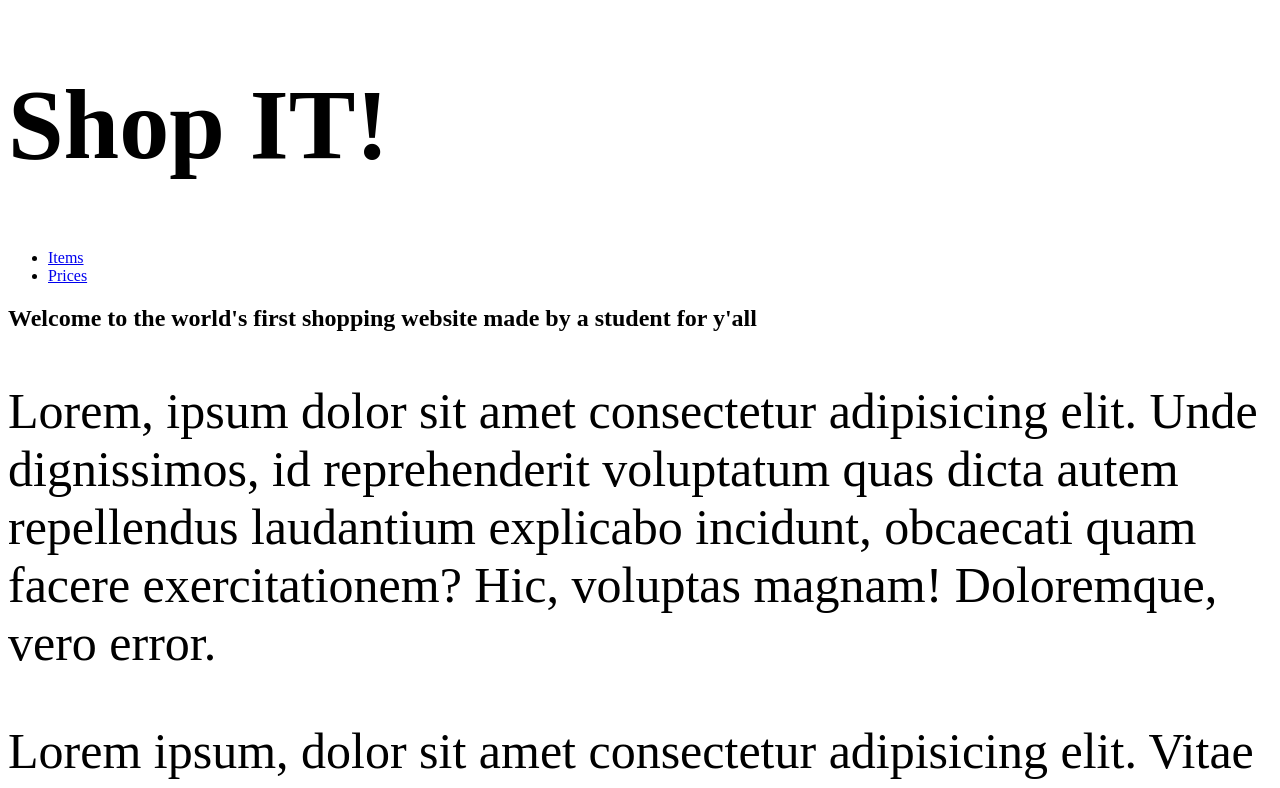
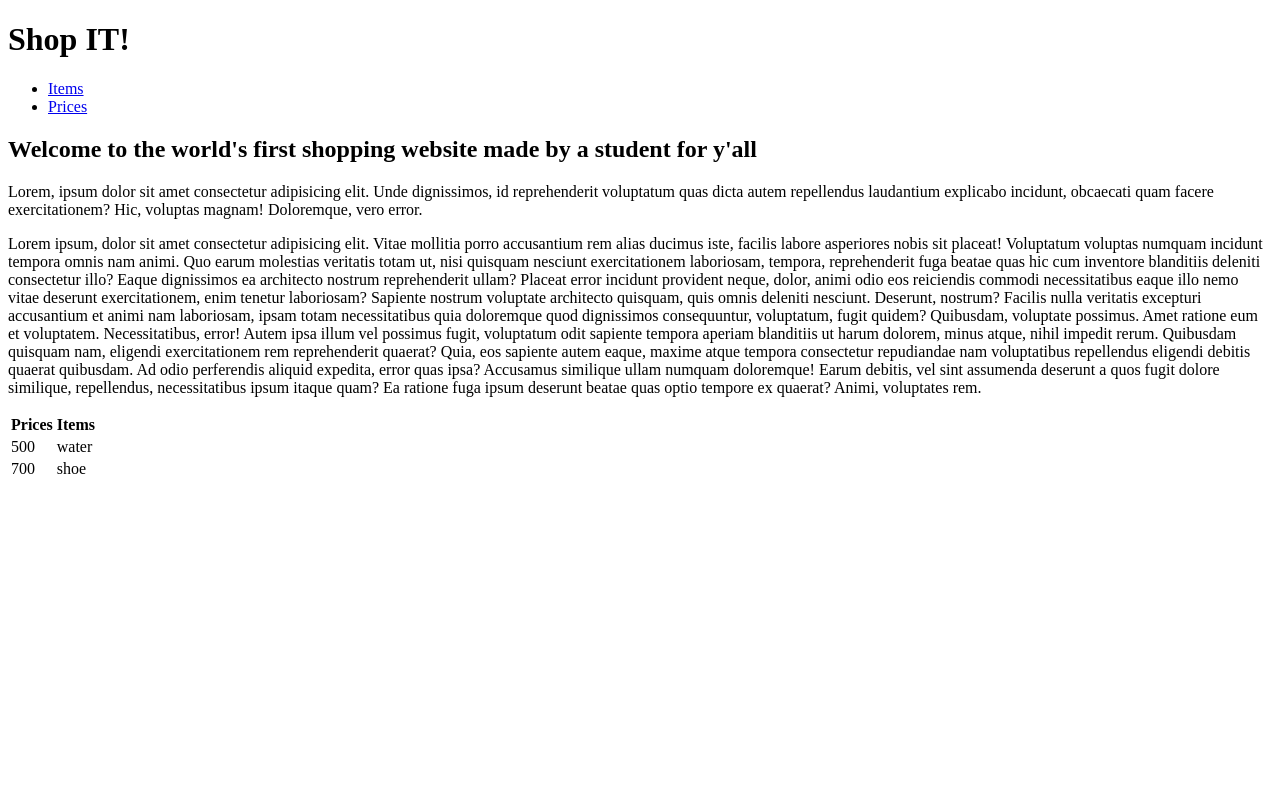
Before and after one commit to Onannn/Web-dev, a plain HTML site: page Shop_it!.html in a window 1280 px wide. Shown: the top 788 px of the page. Drawn offline with Linux system fonts and the light colour scheme.

Commit message:
Add files via upload

```diff
--- a/style.css
+++ b/style.css
@@ -1,29 +1,9 @@
-h1 {
-    font-size : 100px;
+
+#cloe {
+    color: deeppink;
 }
-p {
-    font-size: 50px;
+
+#cloe {
+    background-image: url("img_man.jpg");
+
 }
-table, th, td {
-    font-size:30px;
-    border: 1px solid black;
-}
-th {
-    text-align: right;
-}
-table{
-    border-spacing:50px;
-    border-collapse: collapse;
-}
-#refr {
-    background-color: aqua;
-}
-.pewpew {
-    background-color: blue;
-}
-table {
-    width: 200px;
-}
-th, td {
-    height:150px;
-}
```
Also changed, not shown: jis.js (added, +33 -0 lines), testing.html (added, +34 -0 lines).
